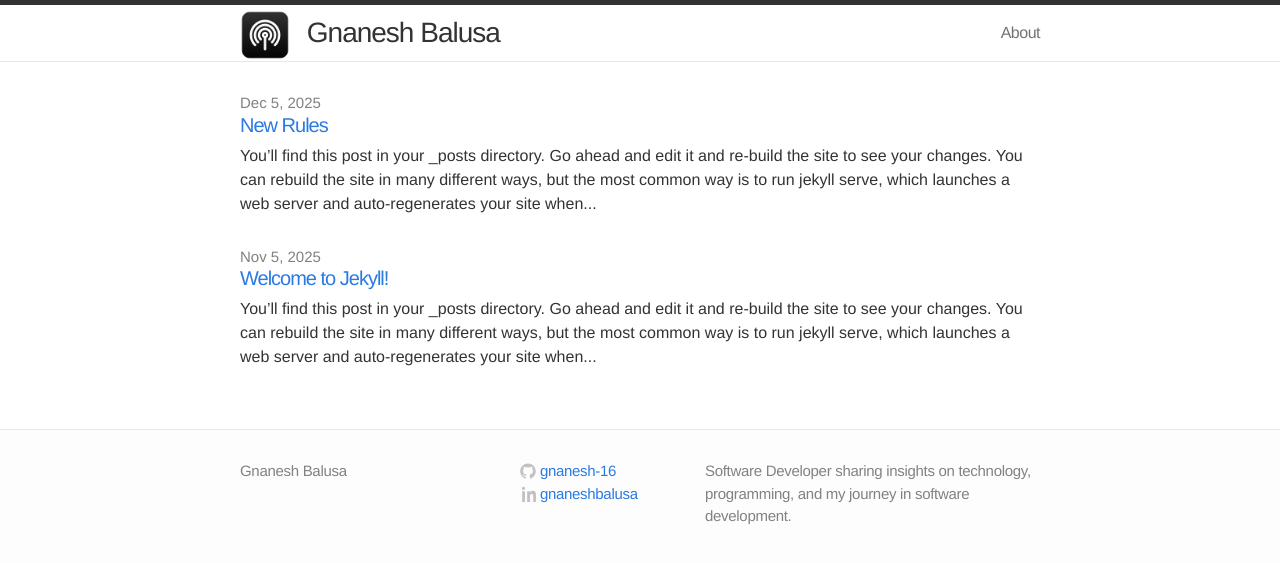
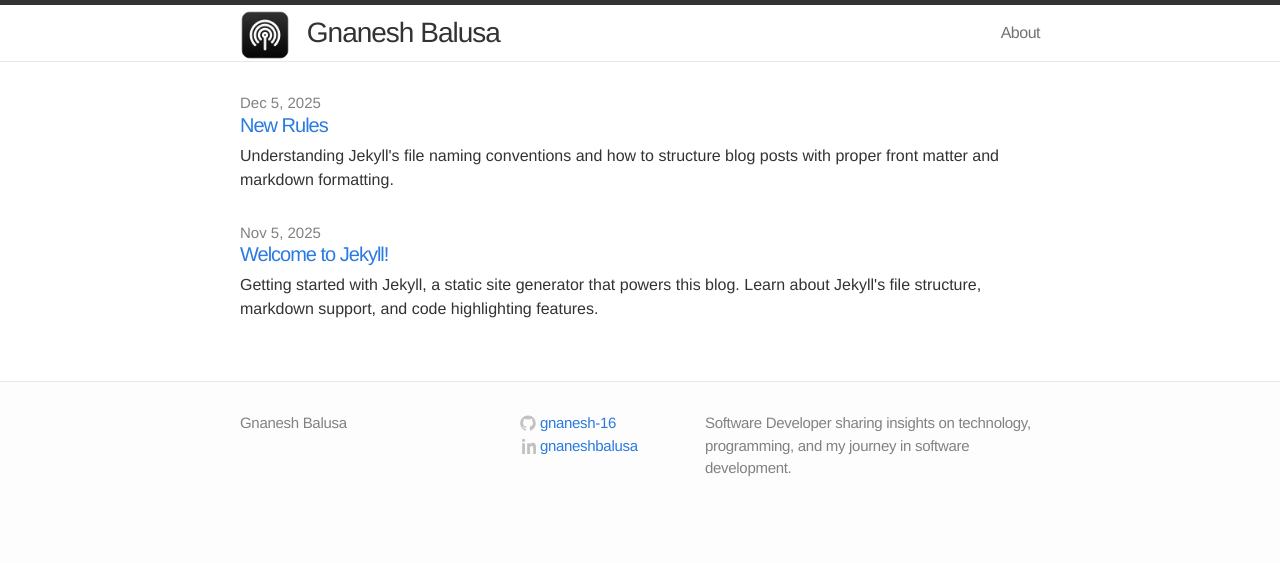
Before and after one commit to gnanesh-16/gnaneshblog, a Jekyll site: the page built from index.markdown, in a window 1280 px wide. Shown: the top 563 px of the page. Built offline with Jekyll 4.4.1, drawn with Linux system fonts in a browser that asks for light colours.

Commit message:
Add docs-exp2

```diff
--- a/_layouts/home.html
+++ b/_layouts/home.html
@@ -8,7 +8,9 @@ layout: default
     <li>
       <span class="post-date">{{ post.date | date: "%b %-d, %Y" }}</span>
       <a class="post-link" href="{{ post.url | prepend: site.baseurl }}">{{ post.title }}</a>
-      <p class="post-excerpt">{{ post.excerpt | strip_html | truncatewords: 50 }}</p>
+      {% if post.description %}
+      <p class="post-excerpt">{{ post.description }}</p>
+      {% endif %}
     </li>
     {% endfor %}
   </ul>
--- a/_posts/2025-11-05-welcome-to-jekyll.markdown
+++ b/_posts/2025-11-05-welcome-to-jekyll.markdown
@@ -4,6 +4,7 @@ title:  "Welcome to Jekyll!"
 date:   2025-11-05 14:40:00 +0530
 categories:
 permalink: /:categories/:year/:month/:day/:title.html
+description: "Getting started with Jekyll, a static site generator that powers this blog. Learn about Jekyll's file structure, markdown support, and code highlighting features."
 ---
 You’ll find this post in your `_posts` directory. Go ahead and edit it and re-build the site to see your changes. You can rebuild the site in many different ways, but the most common way is to run `jekyll serve`, which launches a web server and auto-regenerates your site when a file is updated.
 
--- a/_posts/2025-12-05-newrules.markdown
+++ b/_posts/2025-12-05-newrules.markdown
@@ -4,7 +4,7 @@ title:  "New Rules"
 date:   2025-12-05 14:40:00 +0530
 categories: blog
 permalink: /:categories/:year/:month/:day/:title.html
-description: habuduhfuhuo
+description: "Understanding Jekyll's file naming conventions and how to structure blog posts with proper front matter and markdown formatting."
 ---
 
 You’ll find this post in your `_posts` directory. Go ahead and edit it and re-build the site to see your changes. You can rebuild the site in many different ways, but the most common way is to run `jekyll serve`, which launches a web server and auto-regenerates your site when a file is updated.
```
Also changed, not shown: 2 other files.
